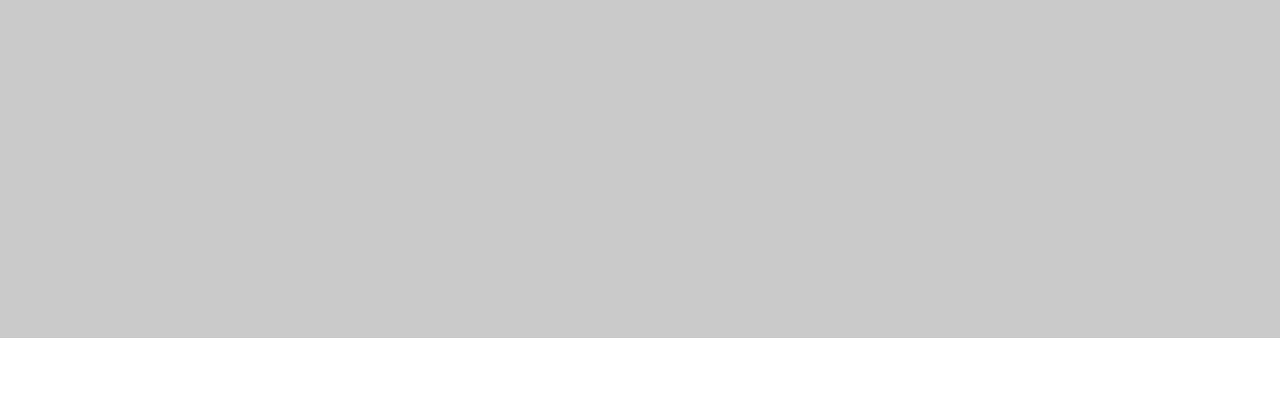
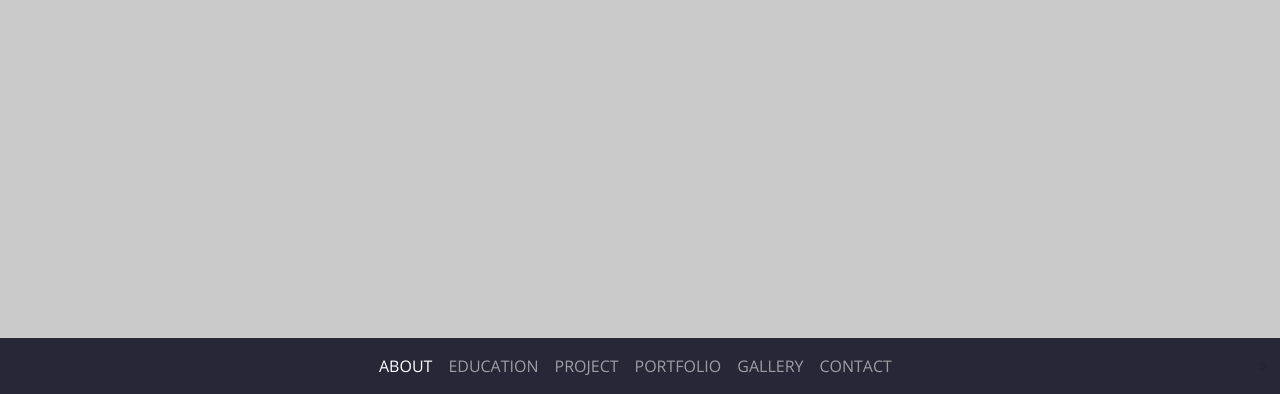
Before and after one commit to suparansharma/Portfolio__using_Html_CSS_Bootstrap, a plain HTML site: page index.html in a window 1280 px wide. Shown: the part 462-856 px from the top of the page. Before the commit the page ends 800 px from the top, so only its background shows below. Drawn offline with nearby package versions, Linux system fonts and the light colour scheme.

Commit message:
navbar
this is navbar section

```diff
--- a/css/styel.css
+++ b/css/styel.css
@@ -10,3 +10,7 @@ body{
     background-color:  #808080;;
 
 }
+
+.navbar-container{
+    background-color: #262837;
+}
--- a/index.html
+++ b/index.html
@@ -20,6 +20,9 @@
 
 <body>
 
+
+  <!-- this is banner section -->
+
   <section class="banner-container container-fluid">
     <div class="row vh-100">
 
@@ -33,6 +36,49 @@
     </div>
 
   </section>
+
+
+  <!-- this is navbar section -->
+
+
+  <nav class="navbar navbar-expand-lg navbar-dark navbar-container">
+    <div class="container-fluid">
+
+      <button class="navbar-toggler" type="button" data-bs-toggle="collapse" data-bs-target="#navbarSupportedContent" aria-controls="navbarSupportedContent" aria-expanded="false" aria-label="Toggle navigation">
+        <span class="navbar-toggler-icon"></span>
+      </button>
+      <div class="collapse navbar-collapse" id="navbarSupportedContent">
+        <ul class="navbar-nav m-auto">
+          <li class="nav-item">
+            <a class="nav-link active" aria-current="page" href="#About">ABOUT</a>
+          </li>
+
+          <li class="nav-item">
+            <a class="nav-link" href="#Education">EDUCATION</a>
+          </li>
+
+          <li class="nav-item">
+            <a class="nav-link" href="#Project">PROJECT</a>
+          </li>
+
+          <li class="nav-item">
+            <a class="nav-link" href="#Portfolio">PORTFOLIO</a>
+          </li>
+
+          <li class="nav-item">
+            <a class="nav-link" href="#Gallery">GALLERY</a>
+          </li>
+
+          <li class="nav-item">
+            <a class="nav-link" href="#Contact">CONTACT</a>
+          </li>
+
+
+        </ul>>
+
+      </div>
+    </div>
+  </nav>
 
 
   <!-- Optional JavaScript; choose one of the two! -->
```
